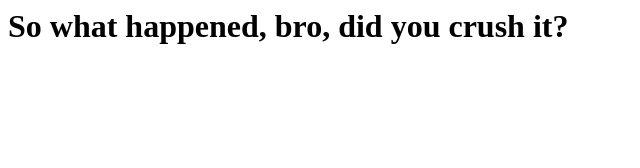
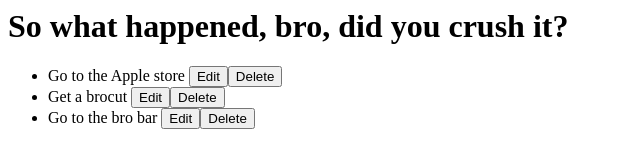
Before and after one commit to elevee/crushed_it_bro, a plain HTML site: page index.html in a window 1280 px wide. Shown: the whole page, without its empty margins (0-640 px from the left). Drawn offline with Linux system fonts and the light colour scheme.

Commit message:
Got simple list items rendering to the page with a hard coded collection

```diff
--- a/index.html
+++ b/index.html
@@ -6,6 +6,14 @@
 <body>
 
 <h1>So what happened, bro, did you crush it?</h1>
+
+<section class="task_list">
+	<script id="taskTemplate" type="text/template">
+		<span><%= title %></span> <button class="edit">Edit</button><button class="delete">Delete</button>
+	</script>
+</section>
+
+
 
 
 
--- a/main.js
+++ b/main.js
@@ -0,0 +1,81 @@
+(function() {
+
+	window.App = {
+		Models: {},
+		Collections: {},
+		Views: {}
+	};
+
+	window.template = function(id) {
+		return _.template( $('#' + id).html() );
+	};
+
+	App.Models.Task = Backbone.Model.extend({});
+
+	App.Collections.Tasks = Backbone.Collection.extend({
+		model: App.Models.Task
+
+	});
+
+	App.Views.Tasks = Backbone.View.extend({
+		tagName: 'ul',
+
+		render: function() {
+			this.collection.each(this.addOne, this);
+
+			return this;
+		},
+
+		addOne: function(task){
+			//creating a new child view
+			var taskView = new App.Views.Task({ model: task });
+
+			//append to the root element
+			this.$el.append(taskView.render().el);
+		}
+
+	})
+
+	App.Views.Task = Backbone.View.extend({
+		tagName: 'li',
+
+		template: template('taskTemplate'),
+
+		events: {
+
+		},
+
+		render: function(){
+			var template = this.template( this.model.toJSON() );
+
+			this.$el.html( template );
+			return this;
+		}
+
+	});
+
+
+	var tasksCollection = new App.Collections.Tasks([
+		{
+			title: "Go to the Apple store",
+			priority: 4
+		},
+		{
+			title: "Get a brocut",
+			priority: 2
+		},
+		{
+			title: "Go to the bro bar",
+			priority: 5
+		}
+
+	]);
+
+	var tasksView = new App.Views.Tasks({
+		collection: tasksCollection
+	});
+
+	console.log(tasksView.el);
+	$('.task_list').html(tasksView.render().el)
+
+})();
```
